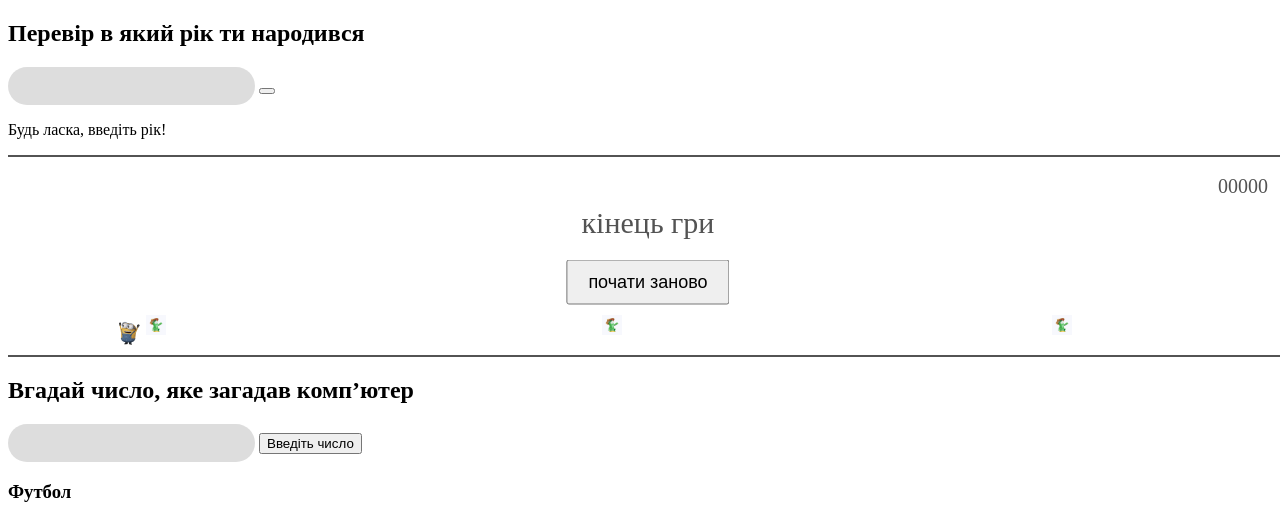
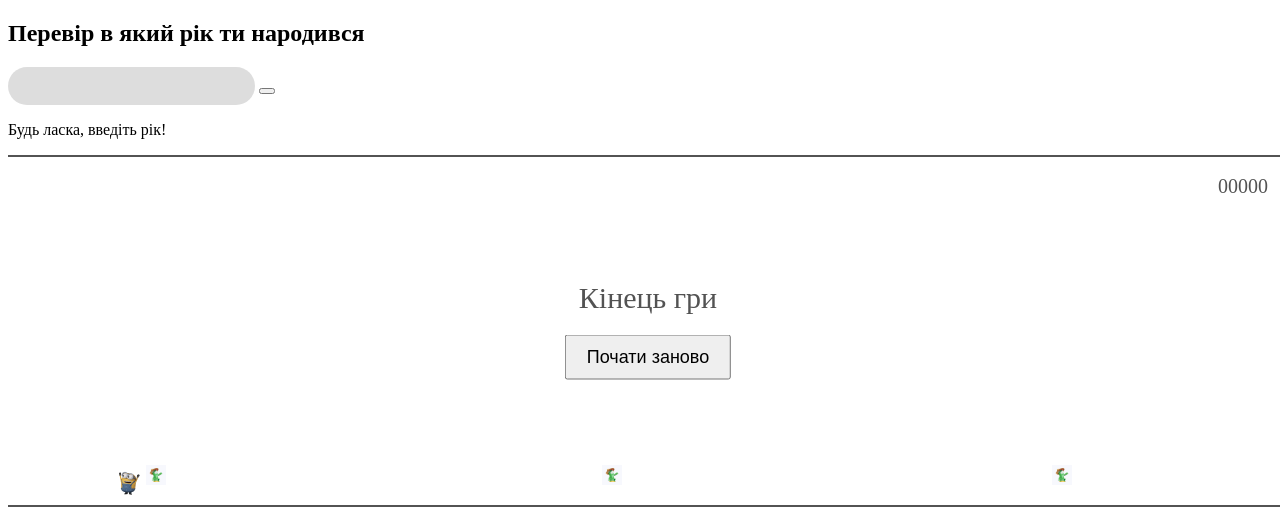
Before and after one commit to Yegor-77/JS-PROJECT-neww, a plain HTML site: page index.html in a window 1280 px wide. Both pictures are taken after a click on the button 267 px from the left and 90 px from the top of the page. Shown: the top 518 px of the page. Drawn offline with Linux system fonts and the light colour scheme.

Commit message:
kalkylator2

```diff
--- a/index.html
+++ b/index.html
@@ -14,33 +14,15 @@
       <p class="visokosniy-p"></p>
     </section>
 
-
-
-
-
-
-
-
-
-
-    <div id="game">
-  <div id="dino"></div>
-  <div id="ground"></div>
-  <div id="score">00000</div>
-  <div id="game-over">
-    <div>кiнець гри</div>
-    <button id="restart">почати заново</button>
-  </div>
-</div>
-
-
-
-
-
-
-
-
-
+    <section id="game">
+      <div id="dino"></div>
+      <div id="ground"></div>
+      <div id="score">00000</div>
+      <div id="game-over">
+        <div>Кiнець гри</div>
+        <button id="restart">Почати заново</button>
+      </div>
+    </section>
 
     <div class="container">
       <section class="num-random-section">
--- a/style.css
+++ b/style.css
@@ -2,7 +2,7 @@
     #game {
       position: relative;
       width: 100vw;
-      height: 200px;
+      height: 350px;
       border-bottom: 2px solid #535353;
       overflow: hidden;
     }
```
